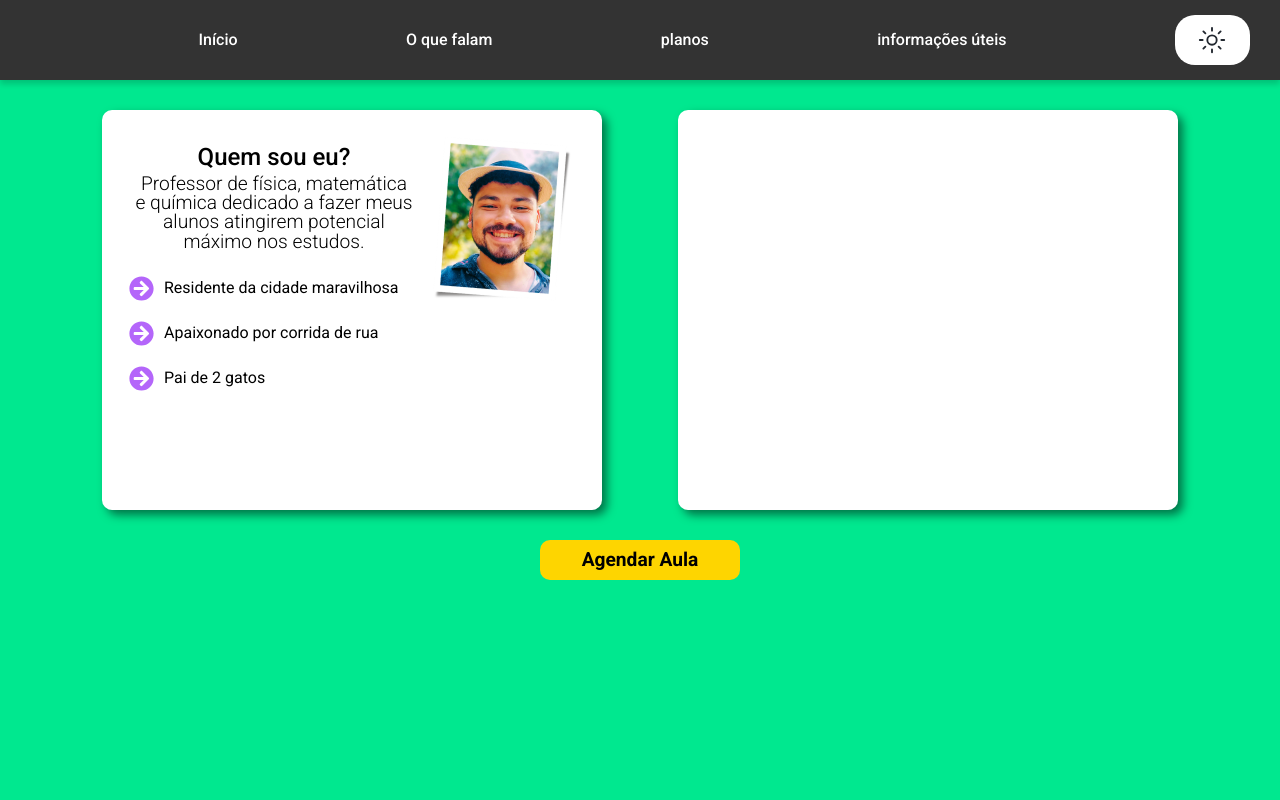
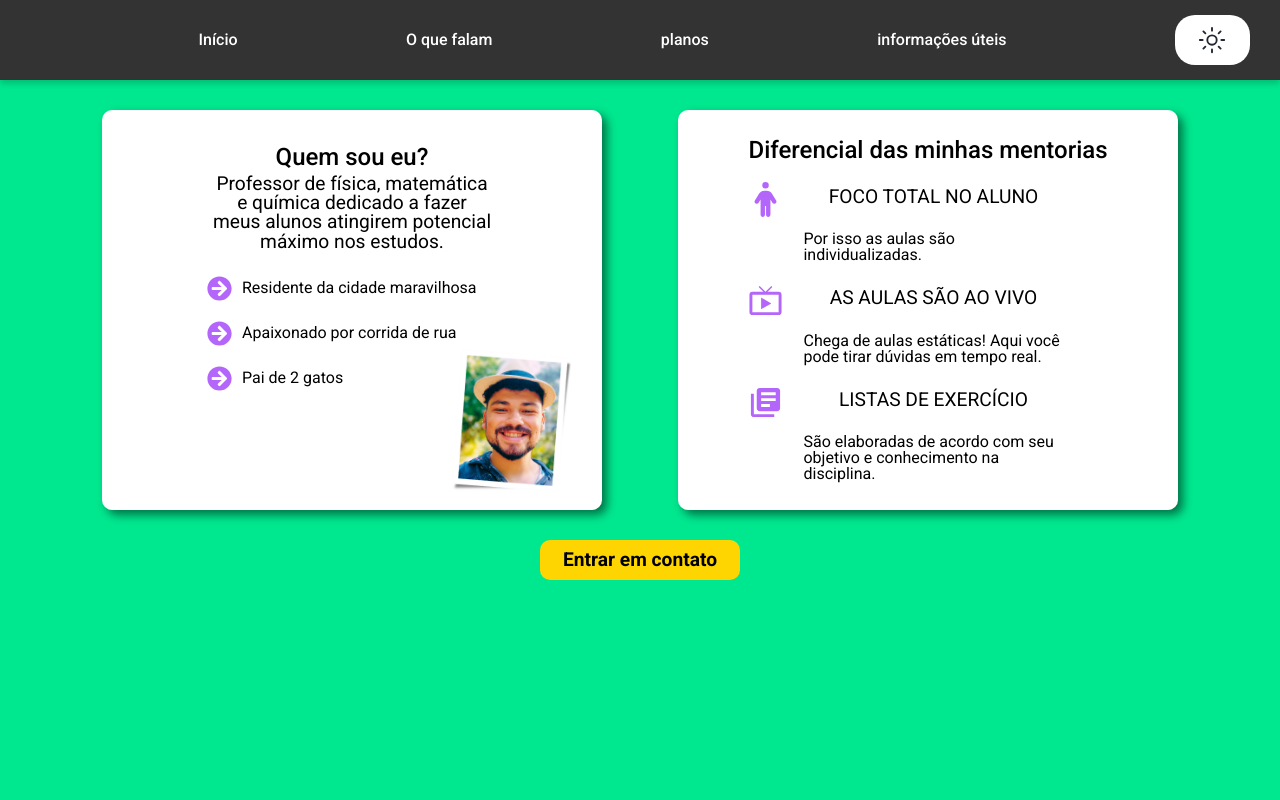
Before and after one commit to gleiMoura/cosmoEducationSite, a React (Vite) app: page / in a window 1280 px wide. Shown: the top 800 px of the page. Built offline with nearby package versions, Linux system fonts and the light colour scheme; the HTML template or start-up script is replaced by a standard one.

Commit message:
✨ feat: create a new box to presentation page and add Button component and whatsapp link

```diff
--- a/src/pages/PresentationPage.tsx
+++ b/src/pages/PresentationPage.tsx
@@ -1,14 +1,22 @@
 import { FC, useEffect, useState, useContext } from "react"
 import { FaArrowCircleRight } from "react-icons/fa";
+import { FaPerson } from "react-icons/fa6";
+import { MdLiveTv } from "react-icons/md";
+import { MdLibraryBooks } from "react-icons/md";
 import { ModeContext } from "../contexts/ModeContext";
 import { theme } from "../theme";
 import styled from "styled-components";
 import Header from "../components/Header";
 import Card from "../components/Card";
+import { Button } from "../components/Button";
 
 export const Presentation: FC = () => {
     const modeContext = useContext(ModeContext);
     const [windowWidth, setWindowWidth] = useState(window.innerWidth);
+
+    const phoneNumber = "5521990230279";
+    const message = "Olá! Gostaria de saber mais as aulas";
+    const whatsappURL = `https://wa.me/${phoneNumber}?text=${encodeURIComponent(message)}`;
 
     useEffect(() => {
         function resize() {
@@ -59,7 +67,7 @@ export const Presentation: FC = () => {
                                     <p>Apaixonado por corrida de rua</p>
                                 </div>
                                 <div className="curiousity">
-                                    <FaArrowCircleRight  className="icon" />
+                                    <FaArrowCircleRight className="icon" />
                                     <p>Pai de 2 gatos</p>
                                 </div>
                             </div>
@@ -72,11 +80,39 @@ export const Presentation: FC = () => {
                     width="500px"
                     height="400px"
                     color="white"
+                    component={
+                        <Component>
+                            <div className="diferential_box">
+                                <h1>
+                                    Diferencial das minhas mentorias
+                                </h1>
+                                <div className="diferential">
+                                    <FaPerson className="diferential_icon" />
+                                    <section>
+                                        <h2>FOCO TOTAL NO ALUNO</h2>
+                                        <p>Por isso as aulas são individualizadas.</p>
+                                    </section>
+                                </div>
+                                <div className="diferential">
+                                    <MdLiveTv className="diferential_icon" />
+                                    <section>
+                                        <h2>AS AULAS SÃO AO VIVO</h2>
+                                        <p>Chega de aulas estáticas! Aqui você pode tirar dúvidas em tempo real.</p>
+                                    </section>
+                                </div>
+                                <div className="diferential">
+                                    <MdLibraryBooks className="diferential_icon" />
+                                    <section>
+                                        <h2>LISTAS DE EXERCÍCIO</h2>
+                                        <p>São elaboradas de acordo com seu objetivo e conhecimento na disciplina.</p>
+                                    </section>
+                                </div>
+                            </div>
+                        </Component>
+                    }
                 />
             </div>
-            <a className="calendar_button" target="_blank" href="https://calendar.app.google/dSLjW2YSMAfPSLuN6">
-                Agendar Aula
-            </a>
+            <Button text="Entrar em contato" link={whatsappURL} />
         </Main>
     )
 };
@@ -127,7 +163,7 @@ const Component = styled.div`
     width: 100%;
     height: 100%;
     display: flex;
-    justify-content: start;
+    justify-content: center;
     align-items: center;
     position: relative;
 
@@ -143,11 +179,13 @@ const Component = styled.div`
         font-weight: 500;
         text-align: center;
     }
+
     h2{
         font-size: 1.2rem;
-        font-weight: 300;
+        font-weight: 400;
         text-align: center;
     }
+
     p{
         font-size: 1rem;
         text-align: start;
@@ -162,9 +200,9 @@ const Component = styled.div`
     }
 
     .photo{
-        width: 150px;
+        width: 130px;
         position: absolute;
-        top: 0;
+        bottom: 0;
         right: 10px;
 
     }
@@ -173,4 +211,24 @@ const Component = styled.div`
         font-size: 25px;
         color: ${theme.colors.purple}
     }
+
+    .diferential_icon{
+        font-size: 35px;
+        color: ${theme.colors.purple};
+    }
+
+    .diferential{
+        display: flex;
+        margin-top: 20px;
+    }
+
+    section{
+        display: flex;
+        flex-direction: column;
+        justify-content: center;
+        align-items: center;
+        width: 300px;
+        padding: 0 20px;
+        box-sizing: border-box;
+    }
 `;
```
